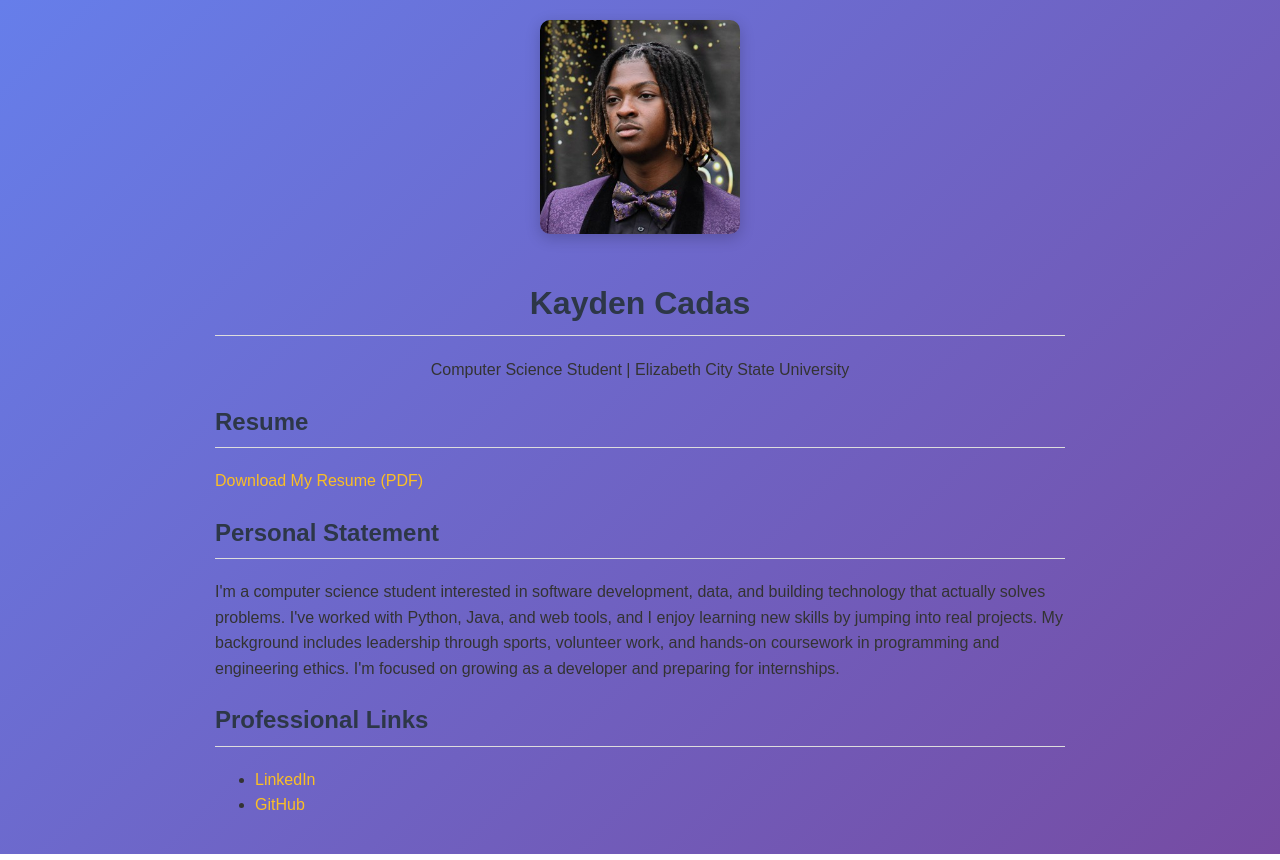
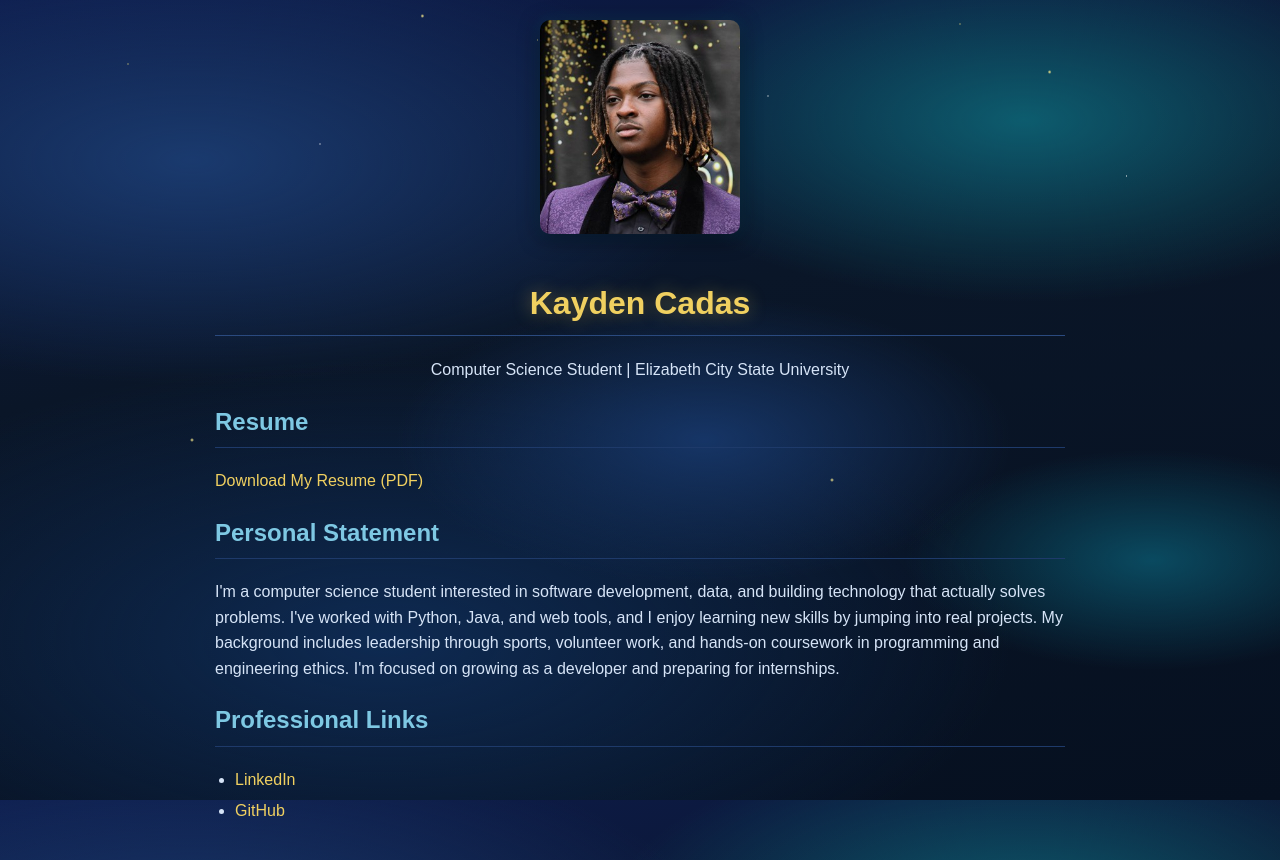
Before and after one commit to Soual-Spec/K-HomePage, a plain HTML site: page index.html in a window 1280 px wide. Drawn offline with Linux system fonts and the light colour scheme.

Commit message:
Revamp index.html with new styles and content
Updated styling and content for improved aesthetics and clarity.

```diff
--- a/index.html
+++ b/index.html
@@ -4,65 +4,85 @@
   <meta charset="UTF-8">
   <title>Kayden Cadas | Portfolio</title>
   <style>
+    html { height: 100%; }
     body {
       font-family: Arial, sans-serif;
       max-width: 850px;
       margin: auto;
       padding: 20px;
       line-height: 1.6;
-      background: linear-gradient(135deg, #667eea 0%, #764ba2 100%);
       min-height: 100vh;
-      color: #333;
+      color: #d6e4f7;
+      background-color: #0b0d2a;
+      background-image:
+        radial-gradient(ellipse 60% 40% at 15% 20%, #1a3a6e 0%, transparent 70%),
+        radial-gradient(ellipse 50% 35% at 80% 15%, #0d5c6e 0%, transparent 65%),
+        radial-gradient(ellipse 40% 30% at 55% 55%, #163566 0%, transparent 60%),
+        radial-gradient(ellipse 70% 50% at 30% 80%, #0e2a52 0%, transparent 70%),
+        radial-gradient(ellipse 35% 25% at 90% 70%, #0a4a60 0%, transparent 55%),
+        linear-gradient(170deg, #0d1b4b 0%, #0a1628 40%, #061020 100%);
     }
+    body::before {
+      content: '';
+      position: fixed;
+      inset: 0;
+      pointer-events: none;
+      background-image:
+        radial-gradient(1px 1px at 10% 8%, #e8d87a 0%, transparent 100%),
+        radial-gradient(1px 1px at 25% 18%, #fff 0%, transparent 100%),
+        radial-gradient(1px 1px at 42% 5%, #e8d87a 0%, transparent 100%),
+        radial-gradient(1px 1px at 60% 12%, #fff 0%, transparent 100%),
+        radial-gradient(1px 1px at 75% 3%, #e8d87a 0%, transparent 100%),
+        radial-gradient(1px 1px at 88% 22%, #fff 0%, transparent 100%),
+        radial-gradient(2px 2px at 33% 2%, #f5e88a 0%, transparent 100%),
+        radial-gradient(2px 2px at 82% 9%, #f5e88a 0%, transparent 100%),
+        radial-gradient(2px 2px at 15% 55%, #f5e88a 0%, transparent 100%),
+        radial-gradient(2px 2px at 65% 60%, #f5e88a 0%, transparent 100%);
+      z-index: 0;
+    }
+    body > * { position: relative; z-index: 1; }
     .center { text-align: center; }
     img {
       width: 200px;
       border-radius: 10px;
       margin-bottom: 15px;
-      box-shadow: 0 4px 15px rgba(0,0,0,0.2);
+      box-shadow: 0 4px 20px rgba(0,0,0,0.6), 0 0 15px rgba(26,100,150,0.4);
     }
-    h1, h2 {
-      border-bottom: 1px solid #ddd;
+    h1 {
+      border-bottom: 1px solid #2a4a7f;
       padding-bottom: 6px;
-      color: #2d3748;
+      color: #f0d060;
+      text-shadow: 0 0 18px rgba(240,208,96,0.4);
     }
-    a {
-      color: #fbbf24;
-      text-decoration: none;
+    h2 {
+      border-bottom: 1px solid #1e3a6a;
+      padding-bottom: 6px;
+      color: #7ec8e3;
     }
-    a:hover {
-      color: #f87171;
-    }
+    a { color: #f0d060; text-decoration: none; }
+    a:hover { color: #ffe99a; text-shadow: 0 0 8px rgba(240,208,96,0.6); }
+    ul { padding-left: 20px; }
+    li { margin-bottom: 6px; }
   </style>
 </head>
-
 <body>
-
   <div class="center">
     <img src="Profile.jpg" alt="Professional Picture of Kayden Cadas">
     <h1>Kayden Cadas</h1>
     <p>Computer Science Student | Elizabeth City State University</p>
   </div>
-
   <h2>Resume</h2>
-  <p>
-    <a href="Resume.pdf" target="_blank">Download My Resume (PDF)</a>
-  </p>
-
+  <p><a href="Resume.pdf" target="_blank">Download My Resume (PDF)</a></p>
   <h2>Personal Statement</h2>
-  <p>
-    I'm a computer science student interested in software development, data, and building
-    technology that actually solves problems. I've worked with Python, Java, and web tools,
-    and I enjoy learning new skills by jumping into real projects. My background includes
-    leadership through sports, volunteer work, and hands-on coursework in programming and
-    engineering ethics. I'm focused on growing as a developer and preparing for internships.
-  </p>
-
+  <p>I'm a computer science student interested in software development, data, and building
+  technology that actually solves problems. I've worked with Python, Java, and web tools,
+  and I enjoy learning new skills by jumping into real projects. My background includes
+  leadership through sports, volunteer work, and hands-on coursework in programming and
+  engineering ethics. I'm focused on growing as a developer and preparing for internships.</p>
   <h2>Professional Links</h2>
   <ul>
     <li><a href="https://www.linkedin.com/in/kayden-faustin-cadas" target="_blank">LinkedIn</a></li>
     <li><a href="https://github.com/Soual-Spec" target="_blank">GitHub</a></li>
   </ul>
-
 </body>
 </html>
```
